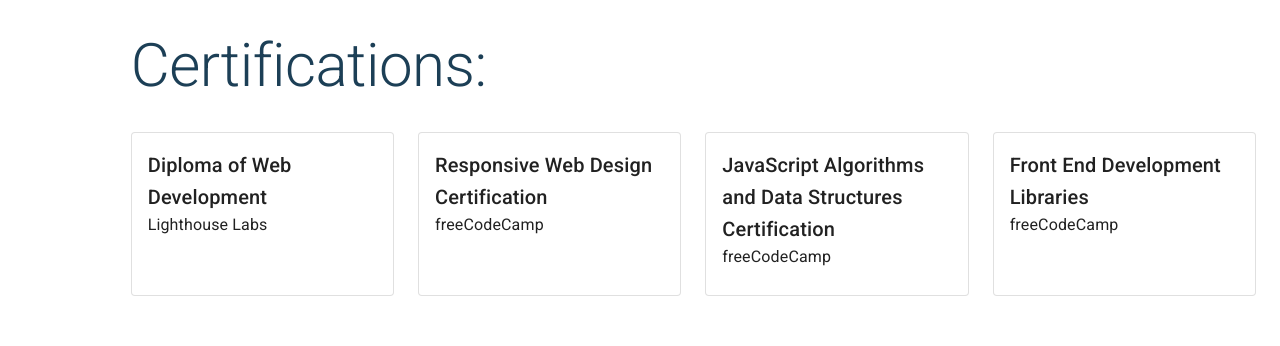
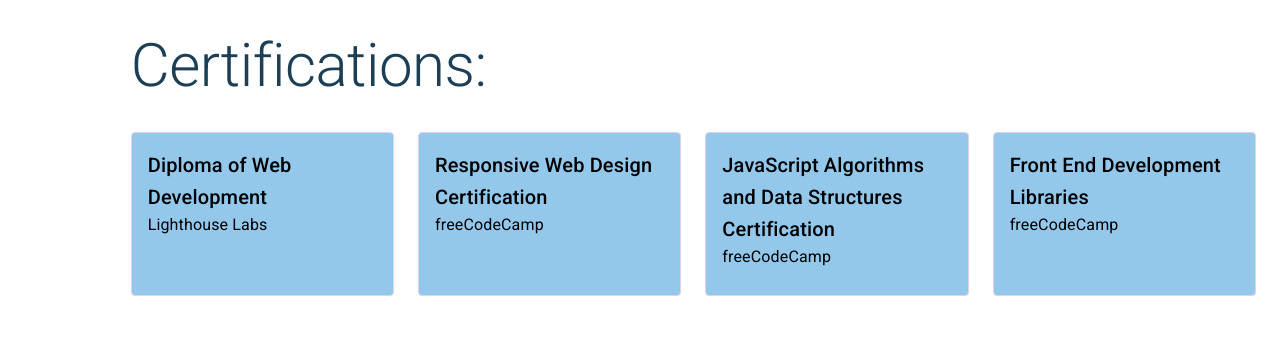
Before and after one commit to sarahdeecee/sarahdeecee.github.io, a React (Create React App) app: page / in a window 1280 px wide. Shown: the part 1220-1566 px from the top of the page. Built offline with nearby package versions, Linux system fonts and the light colour scheme.

Commit message:
change card colors

```diff
--- a/src/styles/theme.scss
+++ b/src/styles/theme.scss
@@ -6,12 +6,14 @@
 $lightBlue: #9CB6C7;
 
 .light {
+  --theme-contrast: #000;
   --theme-color: #1c3f56;
   --theme-page-background: white;
   --theme-accent1: #DFD2EB;
   --theme-accent2: #94c8eb;
 }
 .dark {
+  --theme-contrast: #FFF;
   --theme-color: #F7E0F3;
   --theme-page-background: #0a161f;
   --theme-accent1: #D2608C;
@@ -43,7 +45,13 @@
   background-color: var(--theme-accent1);
 }
 .MuiButtonBase-root.MuiButton-root:hover {
-  color: var(--theme-color);
+  color: var(--theme-contrast);
   border-color: var(--theme-color);
   background-color: var(--theme-accent2);
 }
+
+.MuiPaper-root.MuiCard-root {
+  color: var(--theme-contrast);
+  border-color: var(--theme-accent1);
+  background-color: var(--theme-accent2);
+}
```
